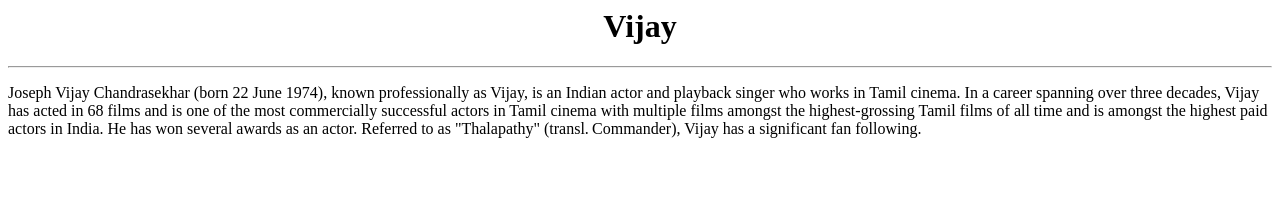
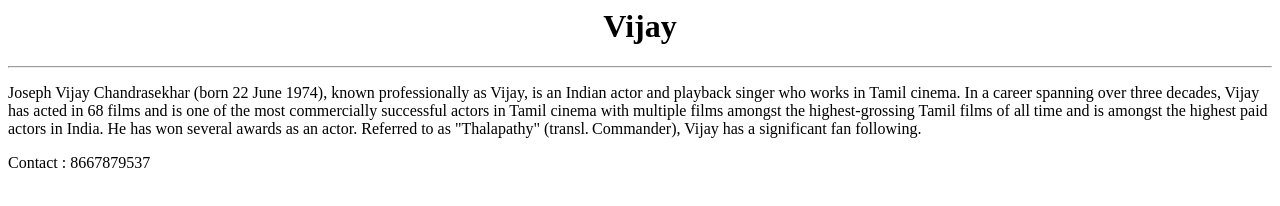
Before and after one commit to MohamedJubaier/jubaier, a plain HTML site: page index.html in a window 1280 px wide. Drawn offline with Linux system fonts and the light colour scheme.

Commit message:
added a contact number

```diff
--- a/index.html
+++ b/index.html
@@ -6,3 +6,7 @@
 <p>
   Joseph Vijay Chandrasekhar (born 22 June 1974), known professionally as Vijay, is an Indian actor and playback singer who works in Tamil cinema. In a career spanning over three decades, Vijay has acted in 68 films and is one of the most commercially successful actors in Tamil cinema with multiple films amongst the highest-grossing Tamil films of all time and is amongst the highest paid actors in India. He has won several awards as an actor. Referred to as "Thalapathy" (transl. Commander), Vijay has a significant fan following.
 </p>
+
+<p>
+  Contact : 8667879537
+</p>
```
